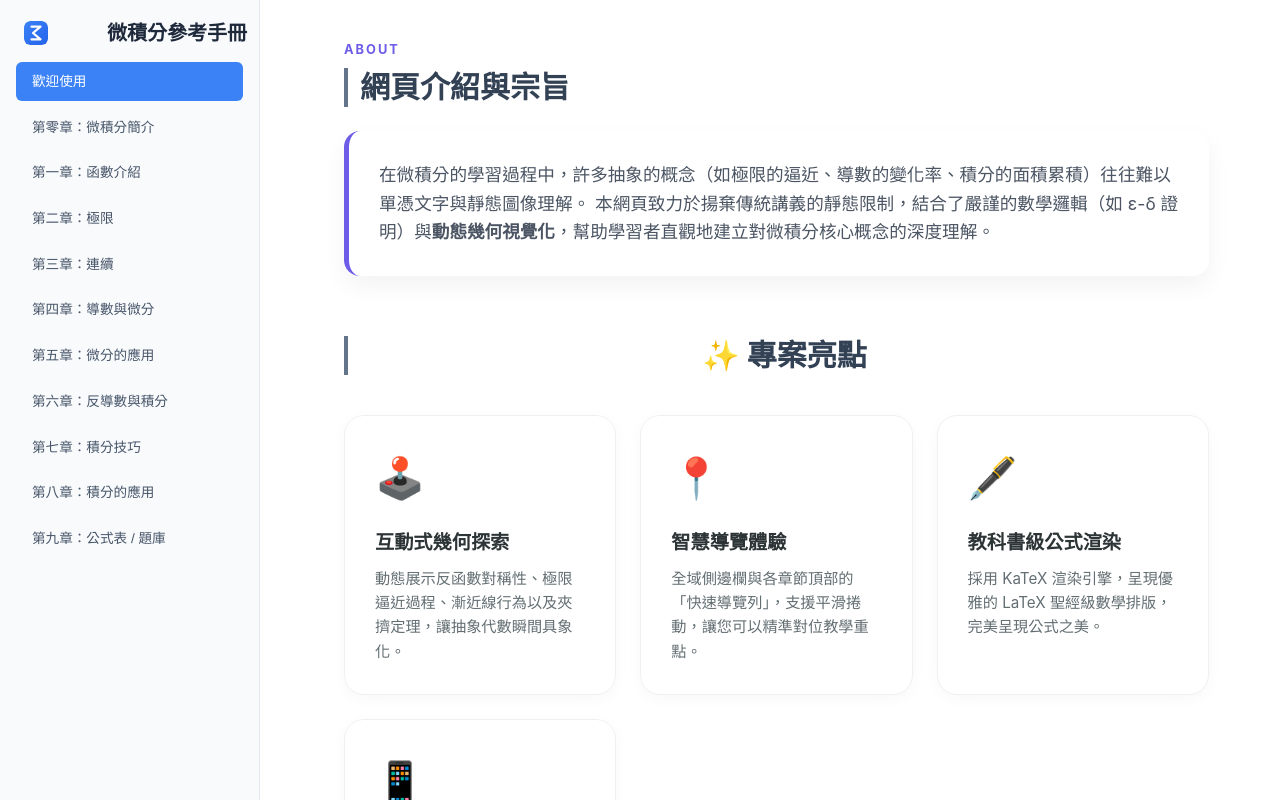
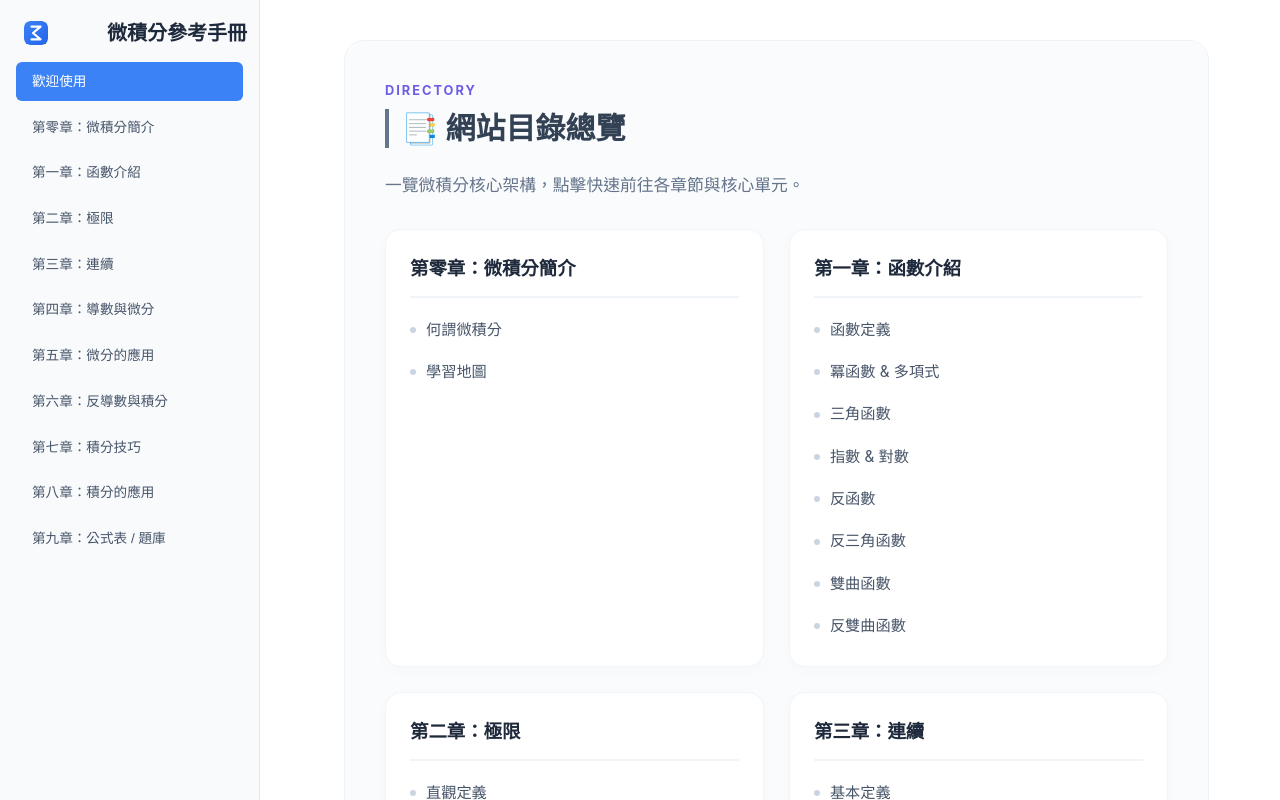
Before and after one commit to ZhaoHong04126/visual-calculus, a React (Vite) app: page / in a window 1280 px wide. Built offline with nearby package versions, Linux system fonts and the light colour scheme.

Commit message:
新增功能：新增「關於」頁面、服務工作線程快取和滾動到哈希導航實用程序

```diff
--- a/package.json
+++ b/package.json
@@ -2,7 +2,7 @@
   "name": "calculus-resources",
   "homepage": "https://zhaohong04126.github.io/visual-calculus",
   "private": true,
-  "version": "6.0.0",
+  "version": "7.0.0",
   "type": "module",
   "scripts": {
     "dev": "vite",
--- a/public/sw.js
+++ b/public/sw.js
@@ -1,4 +1,4 @@
-const CACHE_NAME = 'calculus-v4';
+const CACHE_NAME = 'calculus-v7';
 const ASSETS = [
   './',
   './index.html',
--- a/src/About/About.css
+++ b/src/About/About.css
@@ -95,51 +95,95 @@
   color: #636e72;
 }
 
-/* Guide Section */
-.start-guide {
+/* Directory / Table of Contents Section */
+.toc-section {
+  background-color: #fafbfc;
+  padding: 40px;
+  border-radius: 20px;
+  border: 1px solid #edf2f7;
+}
+
+.toc-subtitle {
+  color: #64748b;
+  font-size: 1.05rem;
+  margin-top: 5px;
+  margin-bottom: 30px;
+}
+
+.toc-grid {
+  display: grid;
+  grid-template-columns: repeat(auto-fill, minmax(280px, 1fr));
+  gap: 25px;
+}
+
+.toc-card {
+  background: white;
+  padding: 24px;
+  border-radius: 16px;
+  box-shadow: 0 4px 15px rgba(0,0,0,0.02);
+  border: 1px solid #f1f5f9;
+  transition: transform 0.2s, box-shadow 0.2s;
   display: flex;
   flex-direction: column;
-  gap: 16px;
 }
 
-.guide-card {
+.toc-card:hover {
+  transform: translateY(-5px);
+  box-shadow: 0 12px 30px rgba(108, 92, 231, 0.08);
+  border-color: #e2e8f0;
+}
+
+.toc-chapter-title {
+  font-size: 1.15rem;
+  font-weight: 700;
+  color: #1e293b;
+  margin-bottom: 16px;
+  padding-bottom: 12px;
+  border-bottom: 2px solid #f1f5f9;
+  text-decoration: none;
+  transition: color 0.2s;
+}
+
+.toc-chapter-title:hover {
+  color: #6c5ce7;
+}
+
+.toc-sections-list {
+  list-style: none;
+  padding: 0;
+  margin: 0;
+  display: flex;
+  flex-direction: column;
+  gap: 10px;
+}
+
+.toc-section-link {
   display: flex;
   align-items: center;
-  gap: 20px;
-  background: white;
-  padding: 20px;
-  border-radius: 16px;
-  box-shadow: 0 4px 10px rgba(0,0,0,0.02);
-  transition: transform 0.2s;
+  color: #475569;
+  text-decoration: none;
+  font-size: 0.95rem;
+  transition: all 0.2s;
+  padding: 4px 0;
 }
 
-.guide-card:hover {
-  transform: translateX(10px);
+.toc-bullet {
+  width: 6px;
+  height: 6px;
+  background-color: #cbd5e1;
+  border-radius: 50%;
+  margin-right: 10px;
+  transition: background-color 0.2s, transform 0.2s;
 }
 
-.guide-number {
-  width: 50px;
-  height: 50px;
-  background: #f0edff;
-  color: #6c5ce7;
-  border-radius: 50%;
-  display: flex;
-  align-items: center;
-  justify-content: center;
-  font-weight: 800;
-  font-size: 1.5rem;
-  flex-shrink: 0;
+.toc-section-link:hover {
+  color: #3b82f6;
+  transform: translateX(4px);
 }
 
-.guide-text h4 {
-  margin: 0 0 4px 0;
-  color: #2d3436;
-}
-
-.guide-text p {
-  margin: 0;
-  color: #636e72;
-  font-size: 0.9rem;
+.toc-section-link:hover .toc-bullet {
+  background-color: #3b82f6;
+  transform: scale(1.5);
 }
 
 /* Resources List Compact */
--- a/src/About/About.jsx
+++ b/src/About/About.jsx
@@ -1,73 +1,143 @@
 import React from 'react';
+import { Link } from 'react-router-dom';
 import './About.css';
 
 const About = () => {
+  const tocData = [
+    {
+      chapter: "第零章：微積分簡介",
+      path: "/introduction",
+      sections: [
+        { id: "what-is", title: "何謂微積分" },
+        { id: "map", title: "學習地圖" },
+      ]
+    },
+    {
+      chapter: "第一章：函數介紹",
+      path: "/functions",
+      sections: [
+        { id: "definition", title: "函數定義" },
+        { id: "power-poly", "title": "冪函數 & 多項式" },
+        { id: "trig", "title": "三角函數" },
+        { id: "exp-log", "title": "指數 & 對數" },
+        { id: "inverse", "title": "反函數" },
+        { id: "inverse-trig", "title": "反三角函數" },
+        { id: "hyperbolic", "title": "雙曲函數" },
+        { id: "inverse-hyperbolic", "title": "反雙曲函數" },
+      ]
+    },
+    {
+      chapter: "第二章：極限",
+      path: "/limits",
+      sections: [
+        { id: "definition", "title": "直觀定義" },
+        { id: "laws", "title": "運算法則" },
+        { id: "proof", "title": "嚴格證明" },
+        { id: "types", "title": "極限類型" },
+        { id: "infinity", "title": "無窮遠處" },
+        { id: "asymptotes", "title": "漸近線" },
+      ]
+    },
+    {
+      chapter: "第三章：連續",
+      path: "/continuity",
+      sections: [
+        { id: "basics", "title": "基本定義" },
+        { id: "props", "title": "連續性質" },
+        { id: "theorems", "title": "重要定理" },
+      ]
+    },
+    {
+      chapter: "第四章：導數與微分",
+      path: "/derivatives",
+      sections: [
+        { id: "def", "title": "導數定義" },
+        { id: "rules", "title": "微分公式" },
+        { id: "chain", "title": "鏈鎖律" },
+        { id: "higher", "title": "高階導數" },
+        { id: "inverse-diff", "title": "反函數微分" },
+        { id: "hyperbolic", "title": "雙曲函數" },
+      ]
+    },
+    {
+      chapter: "第五章：微分的應用",
+      path: "/derivatives-apps",
+      sections: [
+        { id: "mvt", "title": "均值定理" },
+        { id: "monotonicity", "title": "單調性" },
+        { id: "extrema", "title": "極值" },
+        { id: "concavity", "title": "凹凸性" },
+        { id: "lhopital", "title": "羅必達" },
+        { id: "optimization", "title": "最佳化" },
+        { id: "linear", "title": "線性逼近" },
+        { id: "newton", "title": "牛頓法" },
+      ]
+    },
+    {
+      chapter: "第六章：反導數與積分",
+      path: "/integrals",
+      sections: [
+        { id: "definite", "title": "黎曼和與定積分" },
+        { id: "antiderivatives", "title": "反導數與不定積分" },
+        { id: "ftc", "title": "微積分基本定理" },
+      ]
+    },
+    {
+      chapter: "第七章：積分技巧",
+      path: "/techniques",
+      sections: [
+        { id: "substitution", "title": "變數變換法" },
+        { id: "parts", "title": "分部積分法" },
+        { id: "trig-integrals", "title": "三角函數的積分" },
+        { id: "trig-sub", "title": "三角變換法" },
+      ]
+    },
+    {
+      chapter: "第八章：積分的應用",
+      path: "/integrals-apps",
+      sections: [
+        { id: "coming-soon", "title": "即將推出" }
+      ]
+    },
+    {
+      chapter: "第九章：公式表 / 題庫",
+      path: "/reference",
+      sections: [
+        { id: "operations", "title": "運算法則" },
+        { id: "theorems", "title": "重要定理" },
+        { id: "formulas", "title": "公式表" },
+        { id: "questions", "title": "題庫" }
+      ]
+    }
+  ];
+
   return (
     <div className="about-container">
+      <section className="about-section toc-section">
+        <div className="section-header">
+          <span className="section-tag">Directory</span>
+          <h2 className="section-title">📑 網站目錄總覽</h2>
+          <p className="toc-subtitle">一覽微積分核心架構，點擊快速前往各章節與核心單元。</p>
+        </div>
 
-      <section className="about-section">
-        <div className="section-header">
-          <span className="section-tag">About</span>
-          <h2 className="section-title">網頁介紹與宗旨</h2>
-        </div>
-        <div className="content-card">
-          <p>
-            在微積分的學習過程中，許多抽象的概念（如極限的逼近、導數的變化率、積分的面積累積）往往難以單憑文字與靜態圖像理解。
-            本網頁致力於揚棄傳統講義的靜態限制，結合了嚴謹的數學邏輯（如 ε-δ 證明）與<b>動態幾何視覺化</b>，幫助學習者直觀地建立對微積分核心概念的深度理解。
-          </p>
-        </div>
-      </section>
-
-      <section className="about-features">
-        <h2 className="section-title center">✨ 專案亮點</h2>
-        <div className="features-grid">
-          <div className="feature-item">
-            <div className="feature-icon">🕹️</div>
-            <h3>互動式幾何探索</h3>
-            <p>動態展示反函數對稱性、極限逼近過程、漸近線行為以及夾擠定理，讓抽象代數瞬間具象化。</p>
-          </div>
-          <div className="feature-item">
-            <div className="feature-icon">📍</div>
-            <h3>智慧導覽體驗</h3>
-            <p>全域側邊欄與各章節頂部的「快速導覽列」，支援平滑捲動，讓您可以精準對位教學重點。</p>
-          </div>
-          <div className="feature-item">
-            <div className="feature-icon">🖋️</div>
-            <h3>教科書級公式渲染</h3>
-            <p>採用 KaTeX 渲染引擎，呈現優雅的 LaTeX 聖經級數學排版，完美呈現公式之美。</p>
-          </div>
-          <div className="feature-item">
-            <div className="feature-icon">📱</div>
-            <h3>頂級響應式設計</h3>
-            <p>無論是桌機還是手機，均能自動調整排版與圖表大小，隨時隨地同步學習。</p>
-          </div>
-        </div>
-      </section>
-
-      <section className="about-section">
-        <h2 className="section-title">📚 如何開始？</h2>
-        <div className="start-guide">
-          <div className="guide-card">
-            <div className="guide-number">0</div>
-            <div className="guide-text">
-              <h4>第零章：微積分簡介</h4>
-              <p>從幾何本質出發，快速掌握微積分的發展與地圖。</p>
+        <div className="toc-grid">
+          {tocData.map((chapter, idx) => (
+            <div key={idx} className="toc-card">
+              <Link to={chapter.path} className="toc-chapter-title">
+                {chapter.chapter}
+              </Link>
+              <ul className="toc-sections-list">
+                {chapter.sections.map((section, sIdx) => (
+                  <li key={sIdx}>
+                    <Link to={`${chapter.path}#${section.id}`} className="toc-section-link">
+                      <span className="toc-bullet"></span>
+                      {section.title}
+                    </Link>
+                  </li>
+                ))}
+              </ul>
             </div>
-          </div>
-          <div className="guide-card">
-            <div className="guide-number">1</div>
-            <div className="guide-text">
-              <h4>基礎章節（1-4章）</h4>
-              <p>建立函數、基本公式、極限與連續性的嚴格基礎，這是通往導與積的門票。</p>
-            </div>
-          </div>
-          <div className="guide-card">
-            <div className="guide-number">2</div>
-            <div className="guide-text">
-              <h4>核心應用（5-9章）</h4>
-              <p>深入探討微分與積分的層層應用，並提供精簡的公式整理，解決現代科學的核心問題。</p>
-            </div>
-          </div>
+          ))}
         </div>
       </section>
 
--- a/src/App.jsx
+++ b/src/App.jsx
@@ -14,6 +14,8 @@ import Integrals from './Integrals/Integrals';
 import Techniques from './Techniques/Techniques';
 import IntegralsApps from './IntegralsApps/IntegralsApps';
 import Reference from './Reference/Reference';
+import ScrollToHashElement from './components/ScrollToHash';
+
 
 
 function SidebarIcon() {
@@ -64,6 +66,8 @@ export default function App() {
 
   return (
     <div className="app-container">
+      <ScrollToHashElement />
+
 
 
       {/* 手機版遮罩：點擊可關閉側邊欄 */}
--- a/src/Reference/Reference.jsx
+++ b/src/Reference/Reference.jsx
@@ -12,10 +12,11 @@ export default function Reference() {
         本章收錄微積分常用的公式表以及精選題庫，方便隨時複習與查閱。
       </p>
 
-      <OperationsRules />
-      <Theorems />
-      <FormulaTable />
-      <QuestionBank />
+      <div id="operations"><OperationsRules /></div>
+      <div id="theorems"><Theorems /></div>
+      <div id="formulas"><FormulaTable /></div>
+      <div id="questions"><QuestionBank /></div>
+
     </div>
   );
 }
--- /dev/null
+++ b/src/components/ScrollToHash.jsx
@@ -0,0 +1,22 @@
+import { useEffect } from "react";
+import { useLocation } from "react-router-dom";
+
+const ScrollToHashElement = () => {
+  const { hash } = useLocation();
+
+  useEffect(() => {
+    if (hash) {
+      const element = document.getElementById(hash.replace("#", ""));
+      if (element) {
+        // 使用 setTimeout 確保 DOM 已經渲染完成
+        setTimeout(() => {
+          element.scrollIntoView({ behavior: "smooth", block: "start" });
+        }, 100);
+      }
+    }
+  }, [hash]);
+
+  return null;
+};
+
+export default ScrollToHashElement;
```
Also changed, not shown: 1 other file (tests, documents, lock files or other folders).
